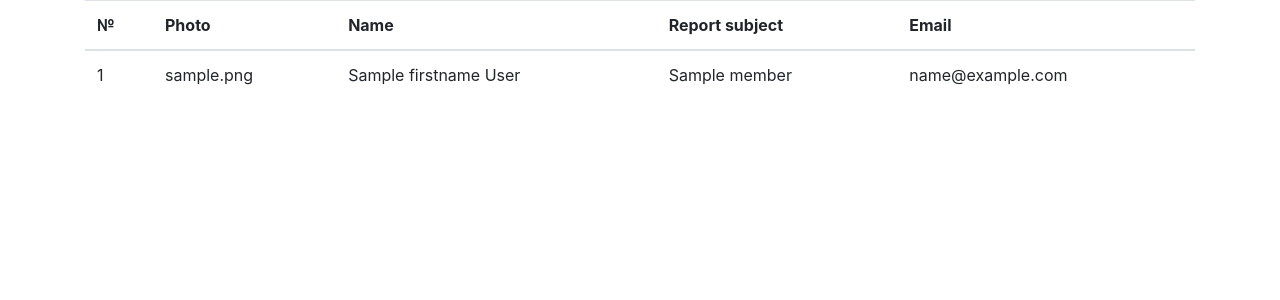
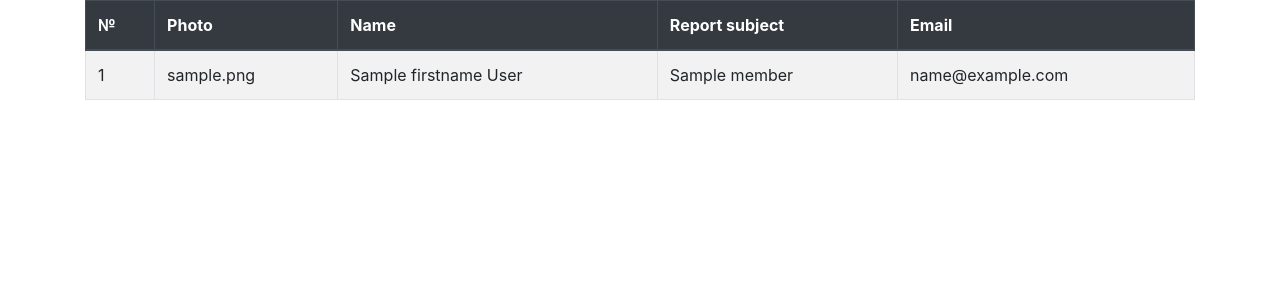
Before and after one commit to Zoolootooy/alb_task, a PHP site: template src/application/views/list.php in a window 1280 px wide. Shown: the top 300 px of the page. Run offline with PHP 8.4, Linux system fonts and the light colour scheme; the template is opened without the code that fills it: most values are stand-ins (such as "Sample title", 1, 10 or a date in 2020); data that the repository does not hold is empty; some libraries are stand-ins or nearby versions.

Commit message:
Updated list.php

```diff
--- a/src/application/views/list.php
+++ b/src/application/views/list.php
@@ -3,10 +3,10 @@
 <div class="container">
     <div class="row">
         <div class="col">
-            <div class="table-responsive text-nowrap">
-                <table class="table table-hover">
+            <div class="table-responsive">
+                <table class="table table-striped table-bordered">
                     <thead>
-                        <tr>
+                        <tr class="thead-dark">
                             <th>№</th>
                             <th>Photo</th>
                             <th>Name</th>
```
